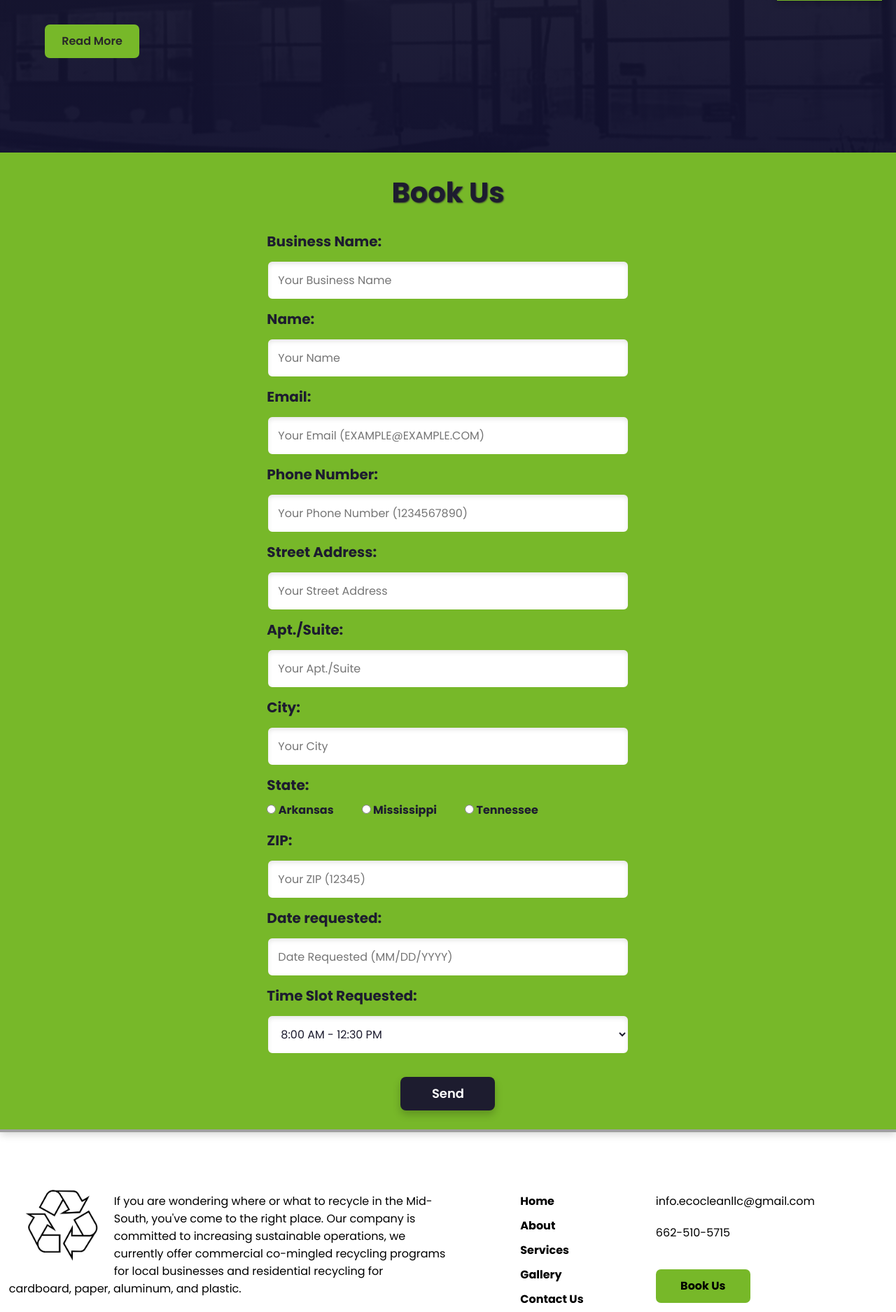
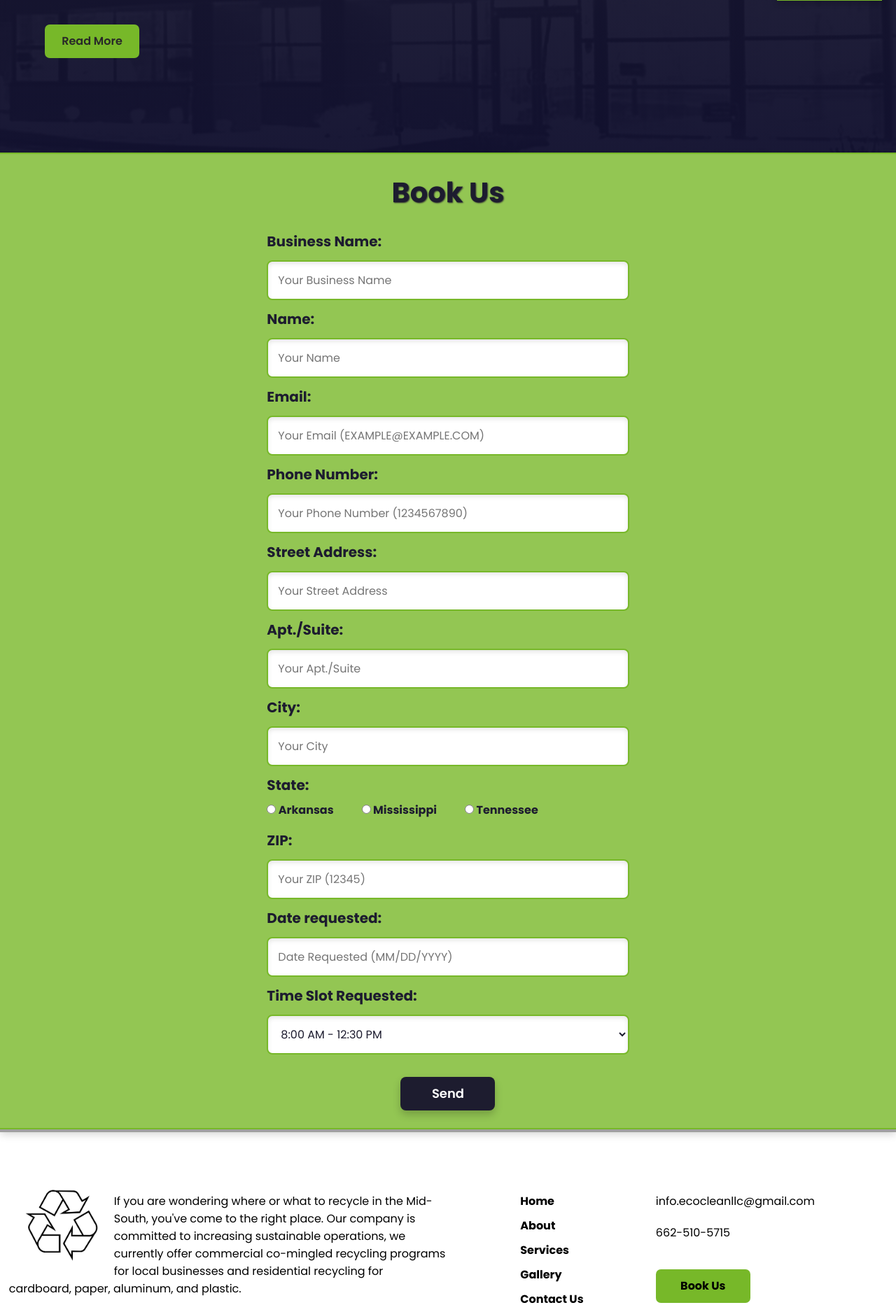
Before and after one commit to KarielM/EcoClean, a Django app: page /bookUs/ in a window 1280 px wide. Shown: the part 779-2654 px from the top of the page at 70% size. Run offline with Django 5.2, Linux system fonts and the light colour scheme.

Commit message:
that green is really green

```diff
--- a/EcoClean/App/static/css/style.css
+++ b/EcoClean/App/static/css/style.css
@@ -1040,7 +1040,7 @@ textarea.form-control {
 #send_us_an_email_form {
   color: #1d1c2f;
   padding: 25px;
-  background: #77b829;
+  background: #78b829cc;
   border-top: 2px solid #77b829;
   border-bottom: 2px solid #77b829;
   box-shadow: 0 6px 12px rgba(0, 0, 0, 0.2);
```
